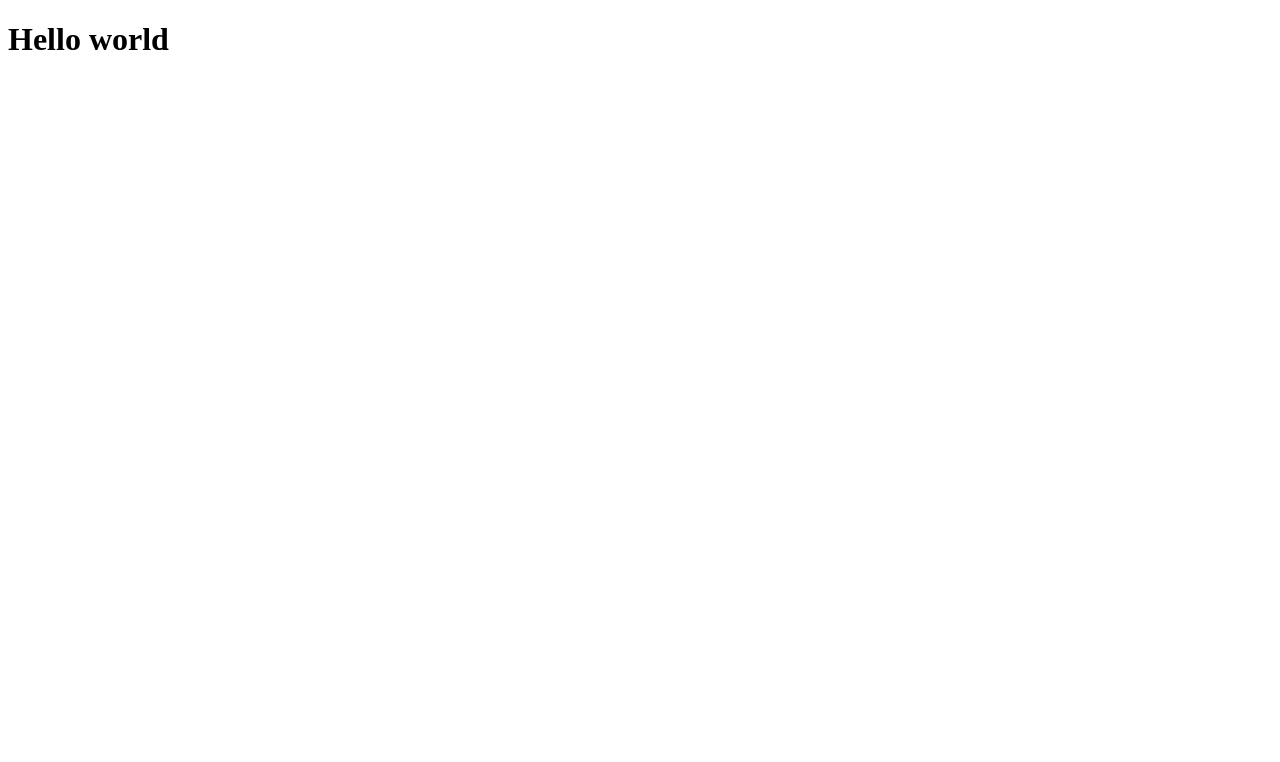
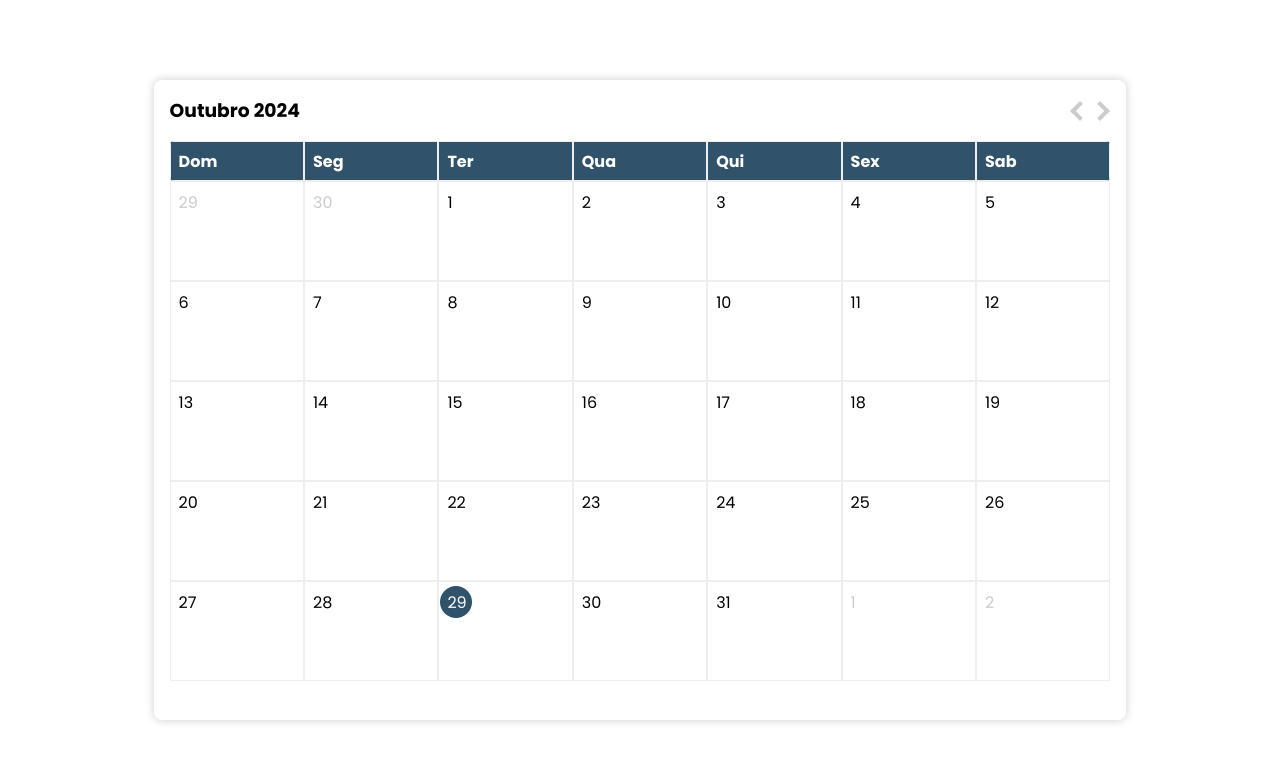
Before and after one commit to Kaiki0408/estagio-tela-agenda, a plain HTML site: page index.html in a window 1280 px wide. Drawn offline with Linux system fonts and the light colour scheme.

Commit message:
script+style calendário

```diff
--- a/index.html
+++ b/index.html
@@ -1,11 +1,34 @@
 <!DOCTYPE html>
 <html lang="pt-br">
-<head>
-    <meta charset="UTF-8">
-    <meta name="viewport" content="width=device-width, initial-scale=1.0">
+  <head>
+    <meta charset="UTF-8" />
+    <meta name="viewport" content="width=device-width, initial-scale=1.0" />
     <title>Agenda</title>
-</head>
-<body>
-    <h1>Hello world</h1>
-</body>
+
+    <link rel="stylesheet" href="style.css" />
+    <script src="/script.js" defer></script>
+  </head>
+  <body>
+    <div class="calendar">
+      <header>
+        <h3></h3>
+        <nav>
+          <button id="prev"></button>
+          <button id="next"></button>
+        </nav>
+      </header>
+      <section>
+        <ul class="days">
+          <li>Dom</li>
+          <li>Seg</li>
+          <li>Ter</li>
+          <li>Qua</li>
+          <li>Qui</li>
+          <li>Sex</li>
+          <li>Sab</li>
+        </ul>
+        <ul class="dates"></ul>
+      </section>
+    </div>
+  </body>
 </html>
--- /dev/null
+++ b/script.js
@@ -0,0 +1,80 @@
+const header = document.querySelector(".calendar h3");
+const dates = document.querySelector(".dates");
+const navs = document.querySelectorAll("#prev, #next");
+
+const months = [
+  "Janeiro",
+  "Fevereiro",
+  "Março",
+  "Abril",
+  "Maio",
+  "Junho",
+  "Julho",
+  "Agosto",
+  "Setembro",
+  "Outubro",
+  "Novembro",
+  "Dezembro",
+];
+
+let date = new Date();
+let month = date.getMonth();
+let year = date.getFullYear();
+
+function renderCalendar() {
+  // first day of the month
+  const start = new Date(year, month, 1).getDay();
+  // last date of the month
+  const endDate = new Date(year, month + 1, 0).getDate();
+  // last day of the month
+  const end = new Date(year, month, endDate).getDay();
+  // last date of the previous month
+  const endDatePrev = new Date(year, month, 0).getDate();
+
+  let datesHtml = "";
+
+  for (let i = start; i > 0; i--) {
+    datesHtml += `<li class="inactive">${endDatePrev - i + 1}</li>`;
+  }
+
+  for (let i = 1; i <= endDate; i++) {
+    let className =
+      i === date.getDate() &&
+      month === new Date().getMonth() &&
+      year === new Date().getFullYear()
+        ? ' class="today"'
+        : "";
+    datesHtml += `<li${className}>${i}</li>`;
+  }
+
+  for (let i = end; i < 6; i++) {
+    datesHtml += `<li class="inactive">${i - end + 1}</li>`;
+  }
+
+  dates.innerHTML = datesHtml;
+  header.textContent = `${months[month]} ${year}`;
+}
+
+navs.forEach((nav) => {
+  nav.addEventListener("click", (e) => {
+    const btnId = e.target.id;
+
+    if (btnId === "prev" && month === 0) {
+      year--;
+      month = 11;
+    } else if (btnId === "next" && month === 11) {
+      year++;
+      month = 0;
+    } else {
+      month = btnId === "next" ? month + 1 : month - 1;
+    }
+
+    date = new Date(year, month, new Date().getDate());
+    year = date.getFullYear();
+    month = date.getMonth();
+
+    renderCalendar();
+  });
+});
+
+renderCalendar();
--- /dev/null
+++ b/style.css
@@ -0,0 +1,112 @@
+@import url("https://fonts.googleapis.com/css2?family=Poppins:wght@400;500;600;700&display=swap");
+
+* {
+  padding: 0;
+  margin: 0;
+  box-sizing: border-box;
+}
+body {
+  display: grid;
+  place-items: center;
+  height: 100vh;
+  padding: 2rem;
+  font-family: Poppins, sans-serif;
+}
+h3 {
+  font-weight: 700;
+}
+.calendar {
+  width: 80%;
+  height: min-content;
+  min-height: 80dvh;
+  padding: 1rem;
+  background: #fff;
+  border-radius: 8px;
+  box-shadow: 0 0 10px rgba(0, 0, 0, 0.2);
+}
+.calendar header {
+  display: flex;
+  align-items: center;
+  justify-content: space-between;
+  margin-bottom: 1rem;
+}
+.calendar nav {
+  display: flex;
+  align-items: center;
+}
+.calendar ul {
+  list-style: none;
+  display: flex;
+  flex-wrap: wrap;
+  text-align: center;
+}
+.calendar ul li {
+  width: calc(100% / 7);
+  height: 100px;
+  padding: 0.5rem;
+  position: relative;
+  z-index: 2;
+  border: 1px solid #eee;
+  display: flex;
+  align-items: flex-start;
+  justify-content: flex-start;
+}
+#prev,
+#next {
+  width: 20px;
+  height: 20px;
+  position: relative;
+  border: none;
+  background: transparent;
+  cursor: pointer;
+}
+#prev::before,
+#next::before {
+  content: "";
+  width: 50%;
+  height: 50%;
+  position: absolute;
+  top: 50%;
+  left: 50%;
+  border-style: solid;
+  border-width: 0.25rem 0.25rem 0 0;
+  border-color: #ccc;
+}
+#next::before {
+  transform: translate(-50%, -50%) rotate(45deg);
+}
+#prev::before {
+  transform: translate(-50%, -50%) rotate(-135deg);
+}
+#prev:hover::before,
+#next:hover::before {
+  border-color: #000;
+}
+section .days {
+  border-radius: 4px;
+  overflow: hidden;
+}
+section .days li {
+  font-weight: 700;
+  height: 40px;
+  align-items: center;
+  color: #fff;
+  background-color: #31526b;
+}
+.dates li.today {
+  color: #fff;
+}
+.dates li.today::before {
+  content: "";
+  width: 2rem;
+  height: 2rem;
+  position: absolute;
+  top: 4.5%;
+  left: 0.5%;
+  background: #31526b;
+  border-radius: 50%;
+  z-index: -1;
+}
+.dates li.inactive {
+  color: #ccc;
+}
```
